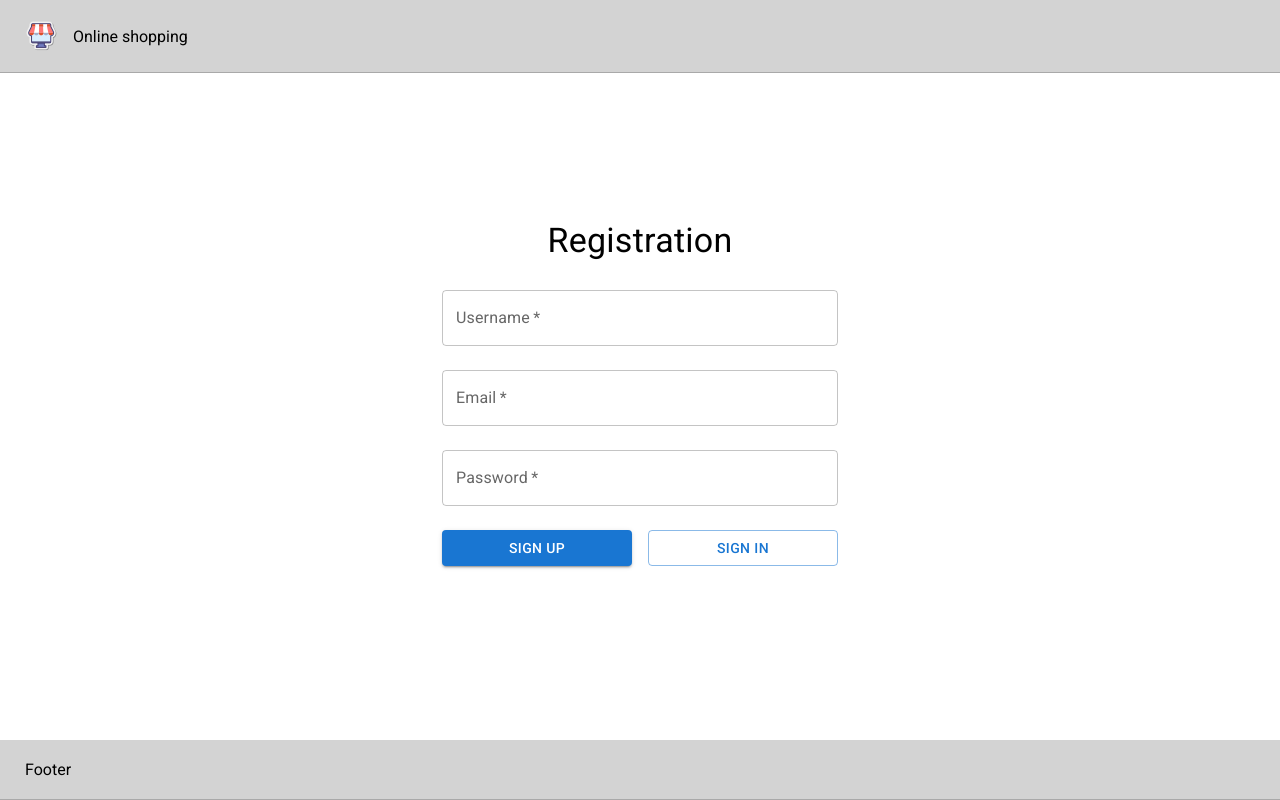
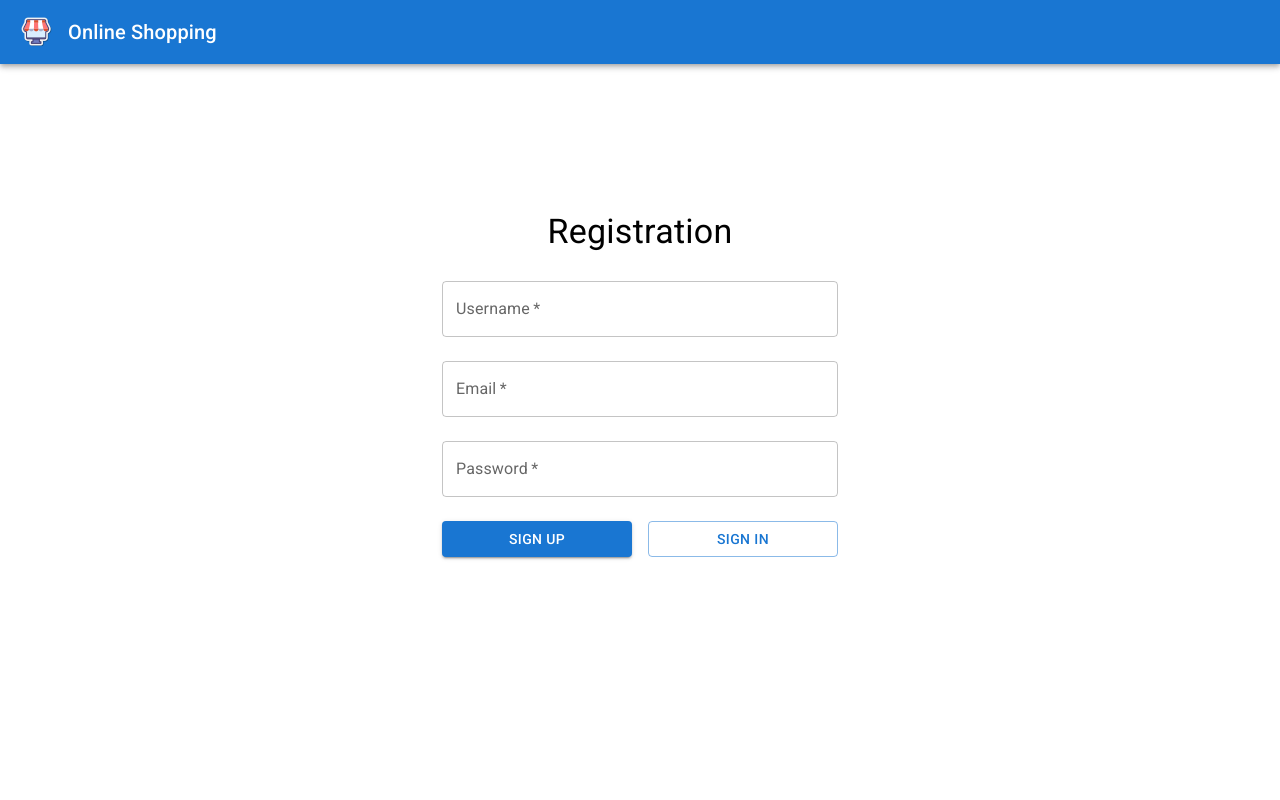
Before and after one commit to kiianskii/store-proj, a React (Create React App) app: page /auth in a window 1280 px wide. Built offline with nearby package versions, Linux system fonts and the light colour scheme.

Commit message:
modified header

```diff
--- a/src/components/Header/Header.tsx
+++ b/src/components/Header/Header.tsx
@@ -1,12 +1,16 @@
-import React from "react";
-import s from "./Header.module.css";
-import logo from "../../icons/logo.png";
+import AppBar from "@mui/material/AppBar";
+import Toolbar from "@mui/material/Toolbar";
+import Typography from "@mui/material/Typography";
+import Button from "@mui/material/Button";
+import IconButton from "@mui/material/IconButton";
+import { Link, NavLink } from "react-router-dom";
 import { useDispatch, useSelector } from "react-redux";
 import { selectIsLoggedIn, selectUser } from "../../redux/auth/slice";
-import { Icon } from "../../icons/Icon";
 import { AppDispatch } from "../../redux/store";
 import { logOutThunk } from "../../redux/auth/operations";
-import { NavLink } from "react-router-dom";
+import logo from "../../icons/logo.png";
+import { Icon } from "../../icons/Icon";
+import Box from "@mui/material/Box";
 
 const Header = () => {
   const isLoggedIn = useSelector(selectIsLoggedIn);
@@ -14,26 +18,50 @@ const Header = () => {
   const dispatch = useDispatch<AppDispatch>();
 
   return (
-    <header className={s.header}>
-      <div className={s.logo_wrapper}>
-        <img src={logo} alt="Shop logo" width={32} height={32} />
-        <p>Online shopping</p>
-      </div>
-      {isLoggedIn && (
-        <>
-          <nav className={s.nav_wrapper}>
-            <NavLink to="/">Home</NavLink>
-            <NavLink to="/catalog">Catalog</NavLink>
-          </nav>
-          <div className={s.user_wrapper}>
-            <p>{user.username}</p>
-            <button onClick={() => dispatch(logOutThunk())}>
+    <AppBar position="static" color="primary">
+      <Toolbar>
+        <Box display="flex" alignItems="center" flexGrow={1}>
+          <IconButton
+            edge="start"
+            color="inherit"
+            aria-label="logo"
+            component={Link}
+            to="/"
+          >
+            <img src={logo} alt="Shop logo" width={32} height={32} />
+          </IconButton>
+          <Typography variant="h6" component="div" sx={{ ml: 1 }}>
+            Online Shopping
+          </Typography>
+        </Box>
+
+        {isLoggedIn && (
+          <Box display="flex" alignItems="center" sx={{ gap: 2 }}>
+            <Button color="inherit" component={NavLink} to="/">
+              Home
+            </Button>
+            <Button color="inherit" component={NavLink} to="/catalog">
+              Catalog
+            </Button>
+          </Box>
+        )}
+
+        {isLoggedIn && (
+          <Box display="flex" alignItems="center" sx={{ ml: 2 }}>
+            <Typography variant="body1" sx={{ mr: 2 }}>
+              {user.username}
+            </Typography>
+            <IconButton
+              color="inherit"
+              onClick={() => dispatch(logOutThunk())}
+              aria-label="log out"
+            >
               <Icon id="sign-out" size={20} />
-            </button>
-          </div>
-        </>
-      )}
-    </header>
+            </IconButton>
+          </Box>
+        )}
+      </Toolbar>
+    </AppBar>
   );
 };
 
--- a/src/components/Layout/Layout.tsx
+++ b/src/components/Layout/Layout.tsx
@@ -1,7 +1,7 @@
 import React from "react";
 import Header from "../Header/Header";
 import { Outlet } from "react-router-dom";
-import Footer from "../Footer/Footer";
+// import Footer from "../Footer/Footer";
 import s from "./Layout.module.css";
 
 const Layout = () => {
@@ -15,9 +15,9 @@ const Layout = () => {
         <Outlet />
       </div>
 
-      <div>
+      {/* <div>
         <Footer />
-      </div>
+      </div> */}
     </section>
   );
 };
```
